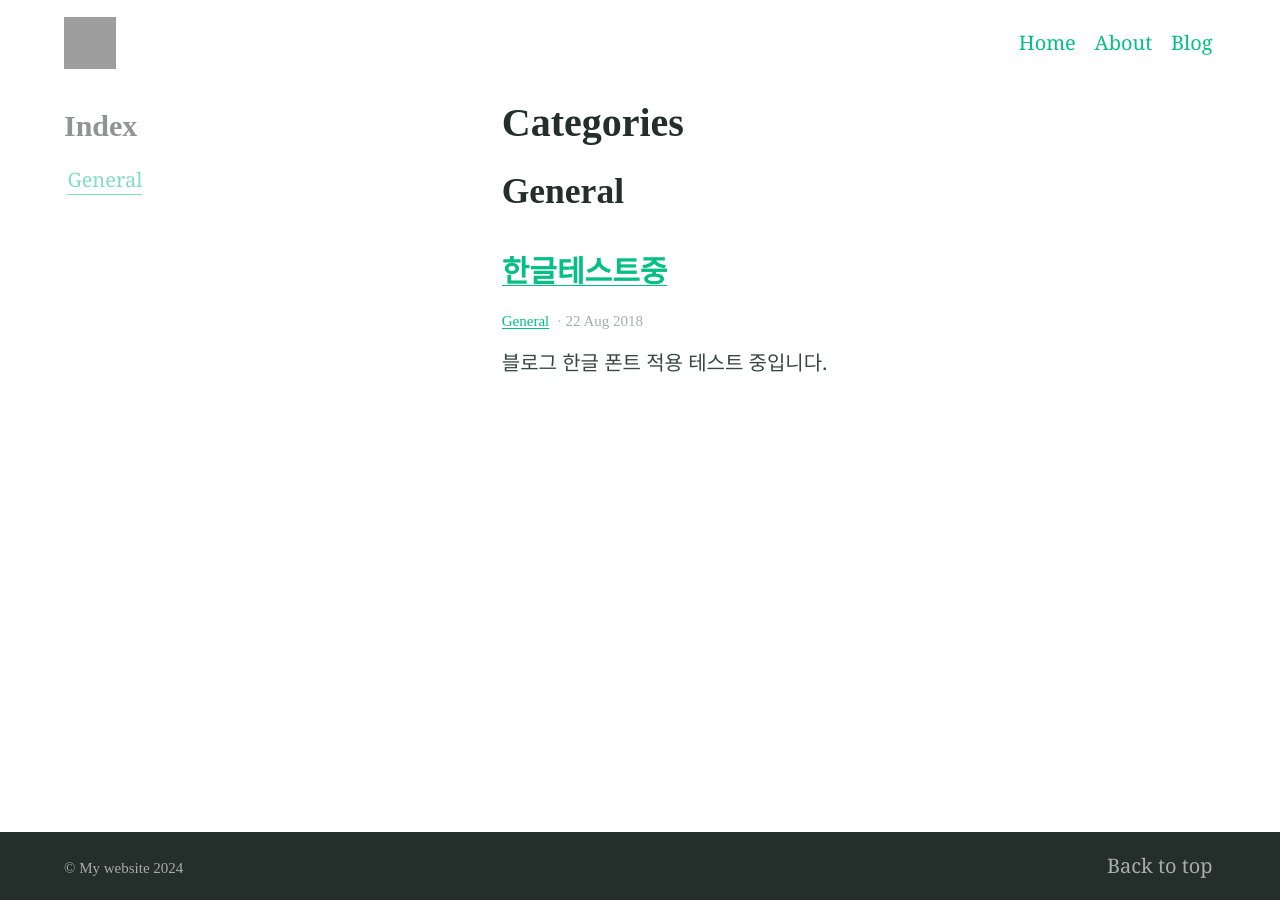
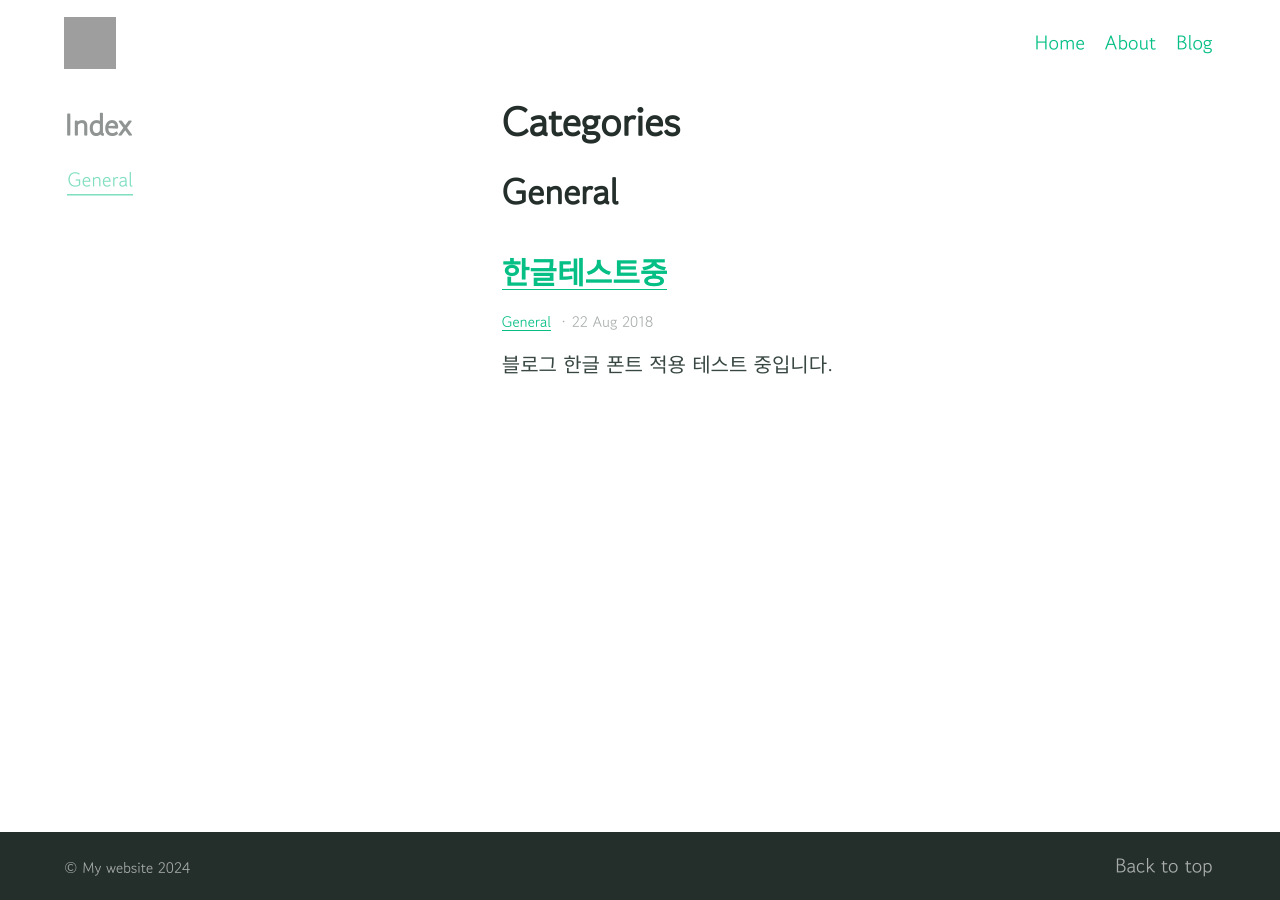
Before and after one commit to secbullet2359/milliontime, a Jekyll site: the page built from categories.md, in a window 1280 px wide. Built offline with Jekyll 4.4.1, drawn with Linux system fonts in a browser that asks for light colours; grey boxes are pictures that could not be loaded.

Commit message:
Update _settings.scss

```diff
--- a/_sass/_settings.scss
+++ b/_sass/_settings.scss
@@ -15,7 +15,7 @@ $white: #ffffff !default;
 
 // Typography
 $bodytype: (
-  font-family: "Georgia, serif",
+  font-family: "'Gowun Dodum', sans-serif",
   regular: 400,
   bold: 700,
   italic: italic,
@@ -23,14 +23,14 @@ $bodytype: (
 ) !default;
 
 $headingtype: (
-  font-family: '"Merriweather", serif',
+  font-family: "'Gowun Dodum', sans-serif",
   regular: 400,
   bold: 700,
   cap-height: 0.75
 ) !default;
 
 $monospacetype: (
-  font-family: "Menlo, monospace",
+  font-family: "'Gowun Dodum', sans-serif",
   regular: 400,
   cap-height: 0.68
 ) !default;
```
